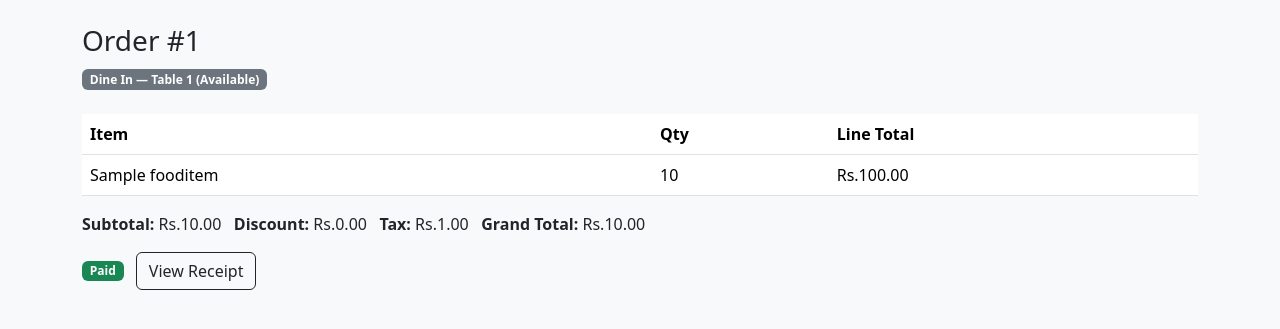
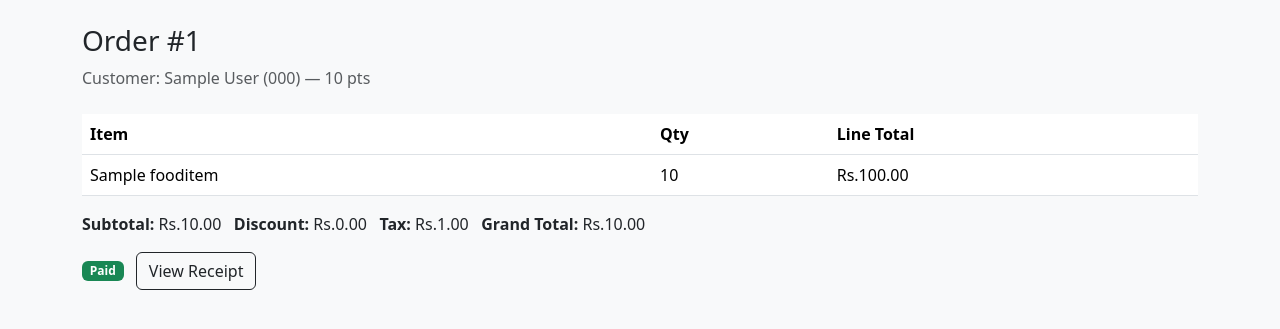
Before and after one commit to khadkashashi/CafeFlow, a Django app: page /billing/order/1/bill/ in a window 1280 px wide. Shown: the part 56-385 px from the top of the page. Run offline with Django 5.2, Linux system fonts and the light colour scheme; a user stored in the database is signed in; tables that the repository leaves empty hold one stand-in row (values such as "Sample post").

Commit message:
add customer linking to dine-in order

```diff
--- a/billing/templates/billing/order_bill.html
+++ b/billing/templates/billing/order_bill.html
@@ -5,9 +5,18 @@
 <h3>Order #{{ order.pk }}</h3>
 
 {% if order.source == "DINE_IN" %}
-<span class="badge bg-secondary">Dine In — {{ order.table|default:"No table" }}</span>
+    {% if order.customer %}
+    <p class="text-muted">Customer: {{ order.customer.name }} ({{ order.customer.phone }}) — {{ order.customer.loyalty_points }} pts</p>
+    {% else %}
+    <form method="post" action="{% url 'billing:link_customer' order.pk %}" class="d-flex gap-2 mb-3" style="max-width: 500px;">
+        {% csrf_token %}
+        <input type="text" name="name" class="form-control" placeholder="Customer name" required>
+        <input type="text" name="phone" class="form-control" placeholder="Phone number" required>
+        <button class="btn btn-outline-secondary">Link Customer</button>
+    </form>
+    {% endif %}
 {% elif order.source == "ONLINE" %}
-<span class="badge bg-info text-dark">Online Order{% if order.customer %} — {{ order.customer.name }} ({{ order.customer.phone|default:"no phone" }}){% endif %}</span>
+<span class="badge bg-info text-dark">Online Order{% if order.customer %} — {{ order.customer.name }}{% endif %}</span>
 {% else %}
 <span class="badge bg-warning text-dark">Pickup{% if order.customer %} — {{ order.customer.name }}{% endif %}</span>
 {% endif %}
--- a/billing/urls.py
+++ b/billing/urls.py
@@ -7,4 +7,5 @@ urlpatterns = [
     path("invoice/<int:pk>/", views.invoice_detail, name="invoice_detail"),
     path("invoice/<int:pk>/receipt/", views.receipt, name="receipt"),
     path("order/<int:order_pk>/bill/", views.order_bill, name="order_bill"),
+    path("order/<int:order_pk>/link-customer/", views.link_customer, name="link_customer"),
 ]
--- a/billing/views.py
+++ b/billing/views.py
@@ -4,6 +4,8 @@ from accounts.decorators import role_required
 from accounts.models import User
 from orders.models import Order
 from .models import Invoice
+from customers.models import Customer
+from django.views.decorators.http import require_POST
 
 # Create your views here.
 @role_required( User.Role.FRONT_DESK, User.Role.MANAGER)
@@ -27,3 +29,17 @@ def order_bill(request, order_pk):
     order = get_object_or_404(Order, pk=order_pk)
     invoice = Invoice.objects.filter(order=order).first()
     return render(request, "billing/order_bill.html", {"order": order, "invoice": invoice})
+
+@role_required(User.Role.FRONT_DESK, User.Role.MANAGER)
+@require_POST
+def link_customer(request, order_pk):
+    order = get_object_or_404(Order, pk=order_pk)
+    phone = request.POST.get("phone", "").strip()
+    name = request.POST.get("name", "").strip()
+    if phone and name:
+        customer, created = Customer.objects.get_or_create(phone=phone, defaults={"name": name})
+        if not created and customer.name != name: # existing customer found by phone but name differs — keep the name on file, don't overwrite silently
+            pass
+        order.customer = customer
+        order.save(update_fields=["customer"])
+    return redirect("billing:order_bill", order_pk=order.pk)
```
